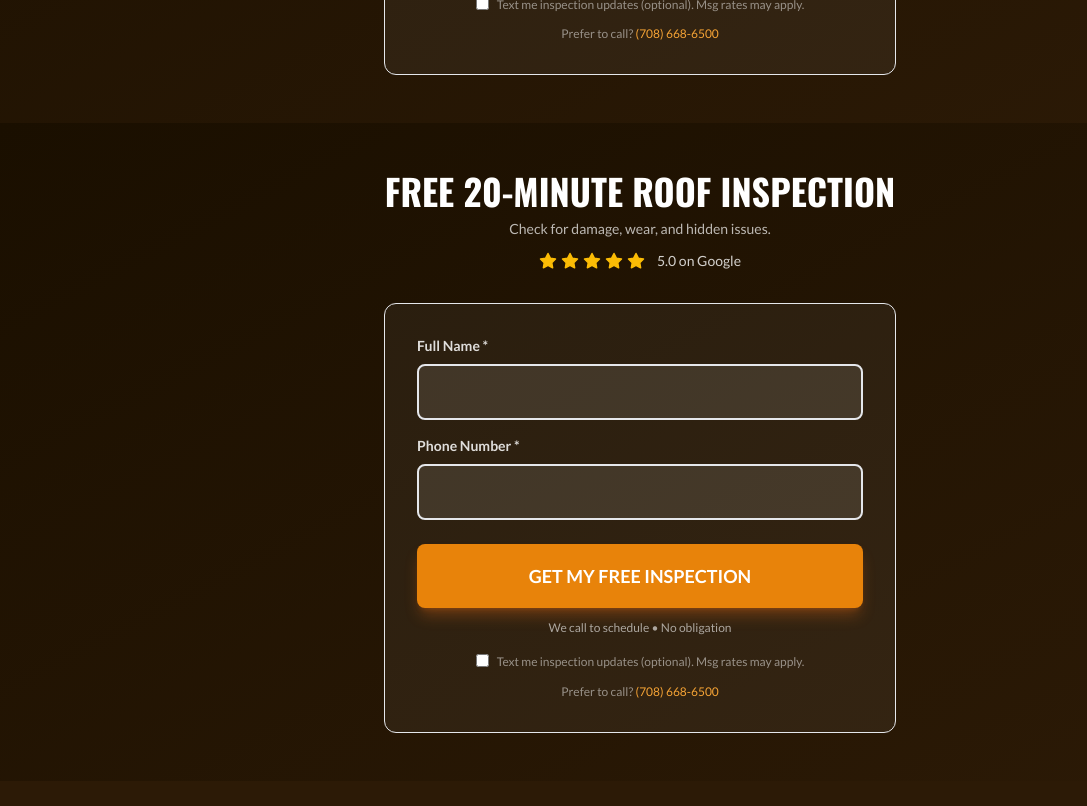
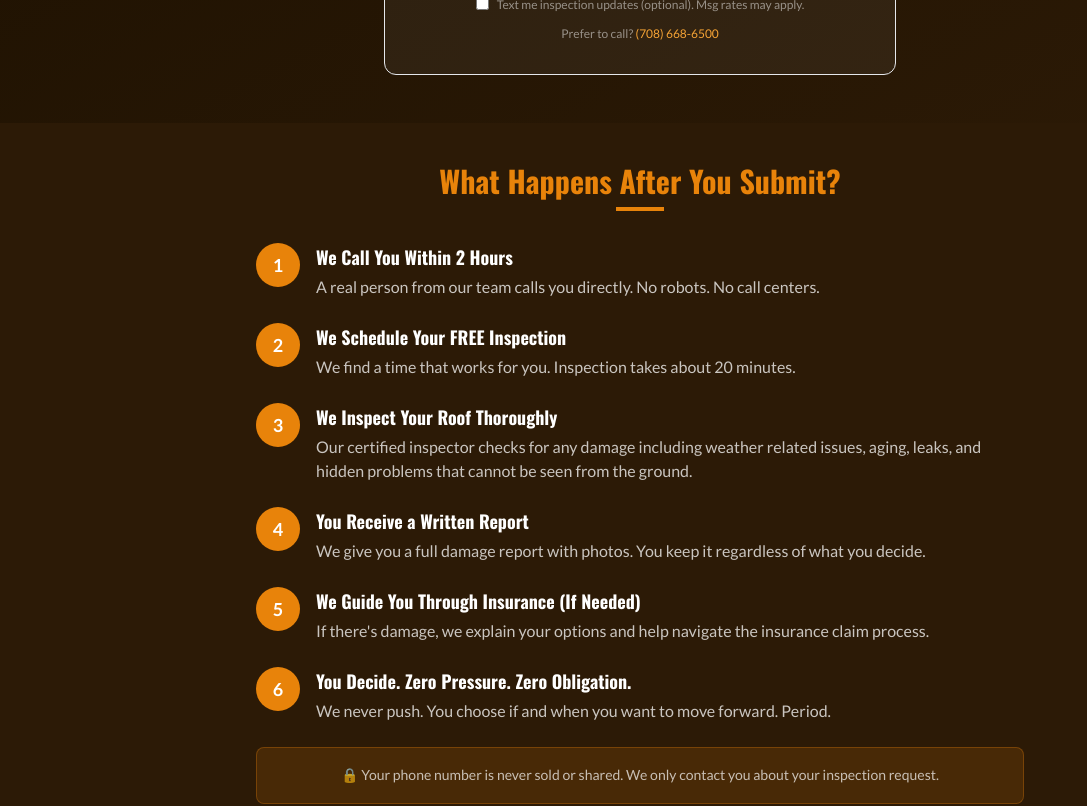
Before and after one commit to picero80-creator/Greko, a React (Vite) app: page / in a window 1280 px wide. Shown: the part 2620-3426 px from the top of the page, without its empty margins (0-1087 px from the left). Built offline with nearby package versions, Linux system fonts and the light colour scheme.

Commit message:
Updated App.tsx

```diff
--- a/src/App.tsx
+++ b/src/App.tsx
@@ -14,74 +14,6 @@ import {
   PhoneCall,
   Clock,
 } from 'lucide-react';
-
-function SecondInspectionForm() {
-  return (
-    <form
-      action="https://formsubmit.co/picero80@gmail.com"
-      method="POST"
-      className="bg-white/5 border border-[var(--orange-primary)]/30 rounded-xl p-6 md:p-8"
-    >
-      <input type="hidden" name="_subject" value="🏠 New Roof Inspection Request (Form 2)" />
-      <input type="hidden" name="_cc" value="grekoroofing@gmail.com,Bklik81@gmail.com" />
-      <input type="hidden" name="_template" value="table" />
-      <input type="hidden" name="_captcha" value="false" />
-      <input type="hidden" name="_next" value={`${window.location.origin}?submitted=true#form`} />
-
-      <div className="mb-4">
-        <label className="block text-white/85 text-sm font-bold mb-2">Full Name *</label>
-        <input
-          type="text"
-          name="Full Name"
-          required
-          className="w-full h-14 border-2 border-[var(--orange-primary)]/40 rounded-lg bg-white/10 text-white px-4 focus:border-[var(--orange-primary)] focus:bg-white/15 outline-none placeholder-white/45"
-        />
-      </div>
-
-      <div className="mb-6">
-        <label className="block text-white/85 text-sm font-bold mb-2">Phone Number *</label>
-        <input
-          type="tel"
-          name="Phone Number"
-          required
-          className="w-full h-14 border-2 border-[var(--orange-primary)]/40 rounded-lg bg-white/10 text-white px-4 focus:border-[var(--orange-primary)] focus:bg-white/15 outline-none placeholder-white/45"
-        />
-      </div>
-
-      <button
-        type="submit"
-        className="w-full h-16 bg-[var(--orange-primary)] hover:bg-[var(--orange-dark)] text-white font-bold text-lg uppercase rounded-lg shadow-lg shadow-orange-500/30 transition-all hover:-translate-y-1"
-      >
-        GET MY FREE INSPECTION
-      </button>
-
-      <p className="text-white/60 text-xs text-center mt-3 mb-4">
-        We call to schedule • No obligation
-      </p>
-
-      <div className="mb-3">
-        <label className="flex items-start gap-2 cursor-pointer justify-center">
-          <input
-            type="checkbox"
-            name="SMS Consent"
-            value="Yes"
-            className="mt-0.5"
-          />
-          <span className="text-white/50 text-xs leading-relaxed">
-            Text me inspection updates (optional). Msg rates may apply.
-          </span>
-        </label>
-      </div>
-
-      <p className="text-white/50 text-xs text-center">
-        Prefer to call?{' '}
-        <a href="tel:708-668-6500" className="text-[var(--orange-light)] hover:underline">
-          (708) 668-6500
-        </a>
-      </p>
-    </form>
-  );
-}
 
 function App() {
   const [showStickyBar, setShowStickyBar] = useState(false);
@@ -554,26 +486,6 @@ function App() {
         </div>
       </div>
 
-      {/* Section 7.1: SECOND FORM - New System */}
-      <div className="bg-gradient-to-br from-[#1A0F00] to-[#2C1A06] py-12 px-4">
-        <div className="max-w-lg mx-auto">
-          <h2 className="text-3xl md:text-4xl font-bold text-white text-center mb-2 uppercase">
-            FREE 20-MINUTE ROOF INSPECTION
-          </h2>
-          <p className="text-white/70 text-center text-sm mb-3">
-            Check for damage, wear, and hidden issues.
-          </p>
-          <div className="flex items-center justify-center gap-1 text-[#FBBC05] mb-8">
-            {[...Array(5)].map((_, i) => (
-              <Star key={i} size={18} fill="currentColor" />
-            ))}
-            <span className="ml-2 text-white/80 text-sm">5.0 on Google</span>
-          </div>
-
-          <SecondInspectionForm />
-        </div>
-      </div>
-
       {/* Section 7.5: What Happens Next */}
       <div className="bg-[#2C1A06] py-10 px-6">
         <div className="max-w-3xl mx-auto">
```
